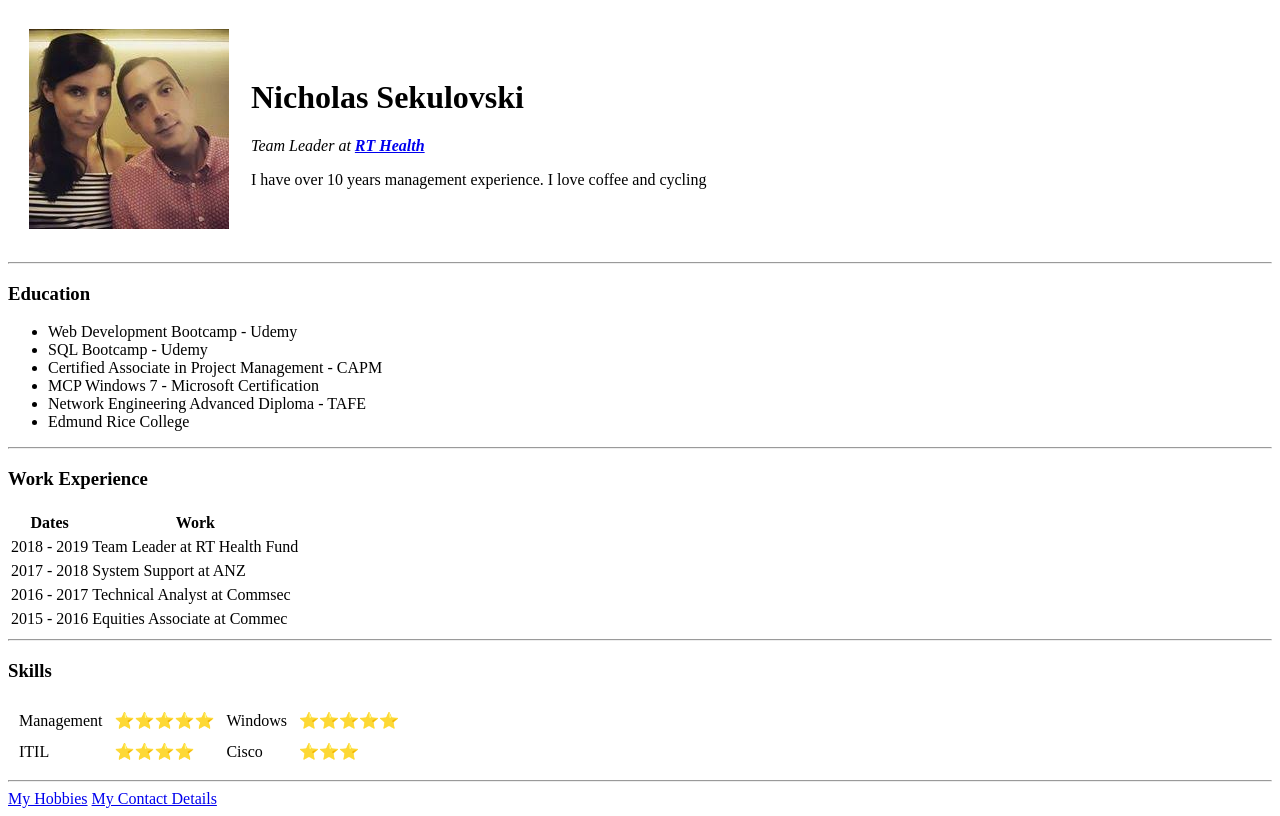
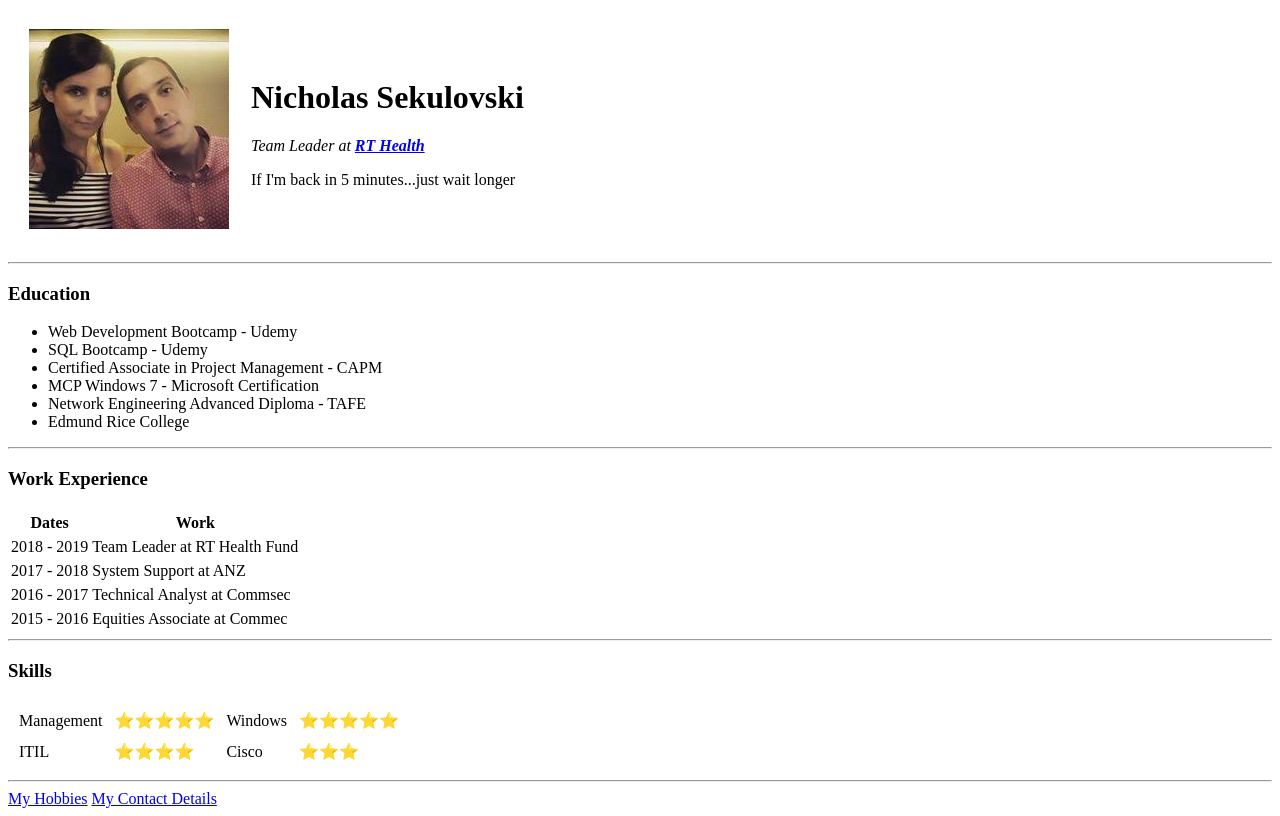
Before and after one commit to nikseka/CV, a plain HTML site: page index.html in a window 1280 px wide. Drawn offline with Linux system fonts and the light colour scheme.

Commit message:
Add files via upload

```diff
--- a/index.html
+++ b/index.html
@@ -12,7 +12,7 @@
       <td><img src="Niks.jpg" alt="Nicholas Cycling Image" </img> </td> <td>
         <h1>Nicholas Sekulovski</h1>
         <p><em>Team Leader at <strong><a href="http://www.rthealthfund.com.au">RT Health</a></strong></em></p>
-        <p> I have over 10 years management experience. I love coffee and cycling</p>
+        <p>If I'm back in 5 minutes...just wait longer</p>
       </td>
     </tr>
   </table>
```
